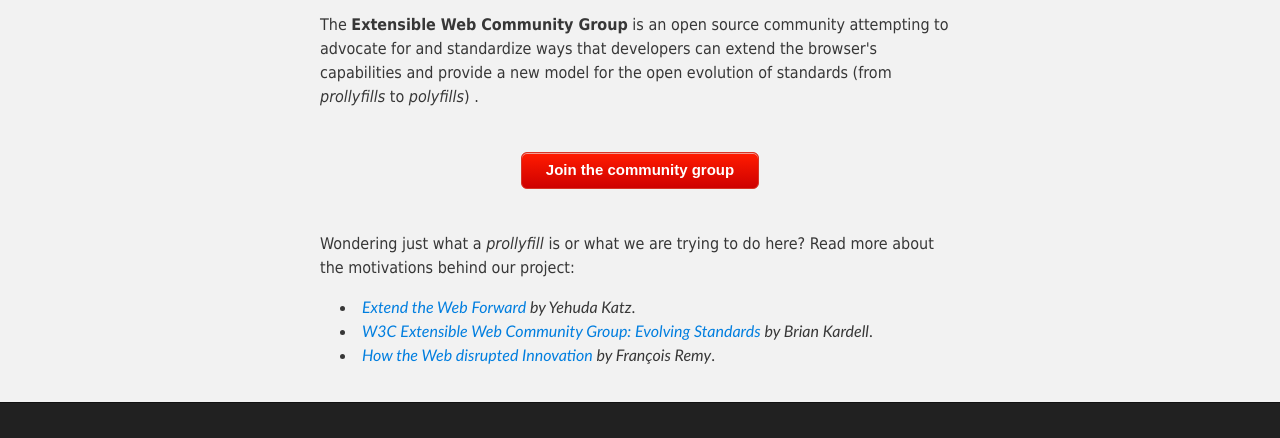
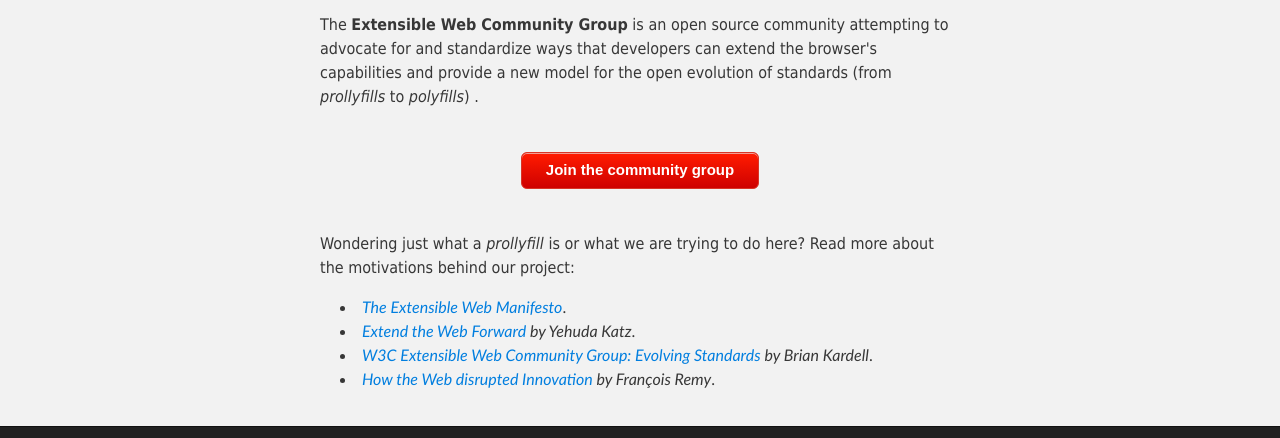
Before and after one commit to extensibleweb/prollyfill.org, a plain HTML site: page index.html in a window 1280 px wide. Shown: the part 326-764 px from the top of the page. Drawn offline with Linux system fonts and the light colour scheme.

Commit message:
Added The Extensible Web Manifesto

```diff
--- a/index.html
+++ b/index.html
@@ -134,6 +134,7 @@ footer h1 {
 
     <p>Wondering just what a <em>prollyfill</em> is or what we are trying to do here?  Read more about the motivations behind our project:</p>
     <ul class="motivation">
+      <li><cite><a href="http://extensiblewebmanifesto.org/">The Extensible Web Manifesto</a></cite>.</li>
       <li><cite><a href="http://yehudakatz.com/2013/05/21/extend-the-web-forward/">Extend the Web Forward</a> by Yehuda Katz</cite>.</li>
       <li><cite><a href="http://briankardell.wordpress.com/2012/11/17/w3c-extensible-web-community-group/">W3C Extensible Web Community Group: Evolving Standards</a> by Brian Kardell</cite>.</li>
       <li><cite><a href="http://fremycompany.com/BG/2012/How-the-web-disrupted-Innovation-327/">How the Web disrupted Innovation</a> by François Remy</cite>.</li>
```
